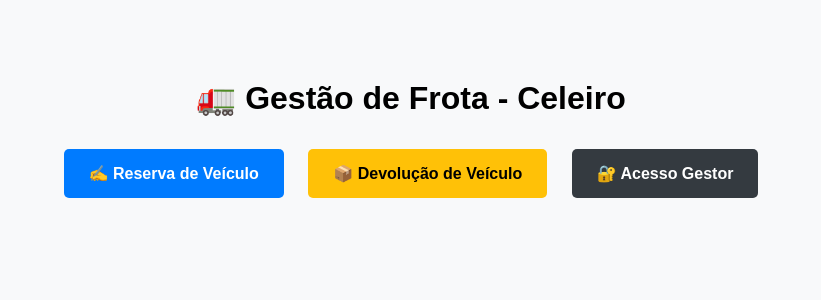
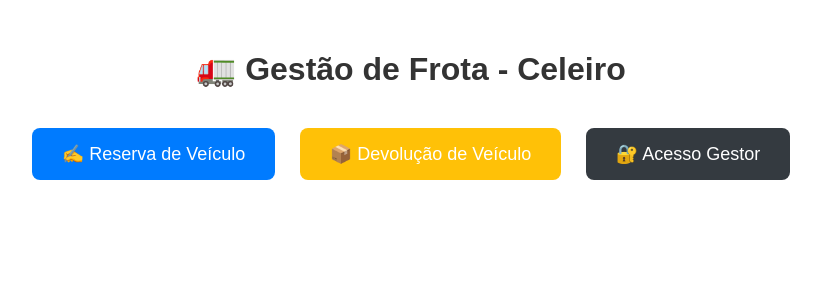
Before and after one commit to marcojr102589/gestao-frota-celeiro, a FastAPI app: page / in a window 1280 px wide. Shown: the top 300 px of the page, without its empty margins (229-1050 px from the left). Run offline with FastAPI, Linux system fonts and the light colour scheme.

Commit message:
Deploy final com Home funcional

```diff
--- a/main.py
+++ b/main.py
@@ -1,13 +1,11 @@
 from fastapi import FastAPI, Request
 from fastapi.responses import HTMLResponse
+from fastapi.templating import Jinja2Templates
 from fastapi.staticfiles import StaticFiles
-from fastapi.templating import Jinja2Templates
 
 app = FastAPI()
-
-# Monta pastas estáticas e de templates
+templates = Jinja2Templates(directory="templates")
 app.mount("/static", StaticFiles(directory="static"), name="static")
-templates = Jinja2Templates(directory="templates")
 
 @app.get("/", response_class=HTMLResponse)
 async def home(request: Request):
--- a/templates/home.html
+++ b/templates/home.html
@@ -1,33 +1,27 @@
 <!DOCTYPE html>
-<html lang="pt-BR">
+<html>
 <head>
-    <meta charset="UTF-8">
     <title>Gestão de Frota - Celeiro</title>
     <style>
-        body {
-            font-family: sans-serif;
-            background-color: #f8f9fa;
-            text-align: center;
-            padding-top: 50px;
-        }
-        .btn {
-            display: inline-block;
-            margin: 10px;
-            padding: 15px 25px;
-            text-decoration: none;
-            color: white;
-            border-radius: 5px;
-            font-weight: bold;
+        body { font-family: Arial, sans-serif; text-align: center; margin-top: 50px; }
+        h1 { color: #333; }
+        .btn-container { margin-top: 30px; }
+        a.button {
+            display: inline-block; padding: 15px 30px; margin: 10px;
+            text-decoration: none; color: white; border-radius: 8px;
+            font-size: 18px; transition: background 0.3s;
         }
         .reserva { background-color: #007bff; }
-        .devolucao { background-color: #ffc107; color: black; }
+        .devolucao { background-color: #ffc107; }
         .gestor { background-color: #343a40; }
     </style>
 </head>
 <body>
     <h1>🚛 Gestão de Frota - Celeiro</h1>
-    <a class="btn reserva" href="/reserva">✍️ Reserva de Veículo</a>
-    <a class="btn devolucao" href="/devolucao">📦 Devolução de Veículo</a>
-    <a class="btn gestor" href="/login">🔐 Acesso Gestor</a>
+    <div class="btn-container">
+        <a class="button reserva" href="/reserva">✍️ Reserva de Veículo</a>
+        <a class="button devolucao" href="/devolucao">📦 Devolução de Veículo</a>
+        <a class="button gestor" href="/login">🔐 Acesso Gestor</a>
+    </div>
 </body>
 </html>
```
Also changed, not shown: requirements.txt (line endings or trailing spaces), 1 other file.
